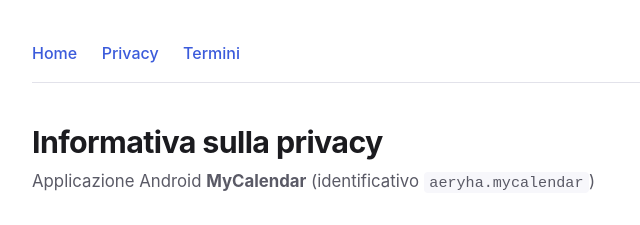
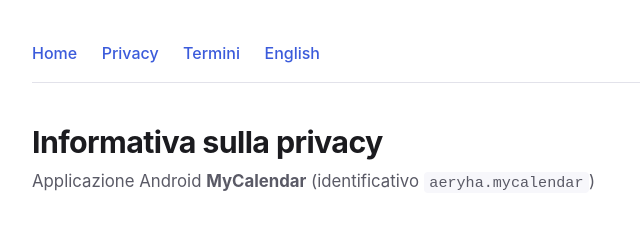
Before and after one commit to Aeryha/mycalendar-sito, a plain HTML site: page privacy.html in a window 1280 px wide. Shown: the top 225 px of the page, 260-900 px from the left. Drawn offline with Linux system fonts and the light colour scheme.

Commit message:
Aggiorna privacy.html: collegamento alla versione inglese

```diff
--- a/privacy.html
+++ b/privacy.html
@@ -13,6 +13,7 @@
   <a href="index.html">Home</a>
   <a href="privacy.html">Privacy</a>
   <a href="termini.html">Termini</a>
+  <a href="privacy-en.html">English</a>
 </nav>
 
 <h1>Informativa sulla privacy</h1>
```
